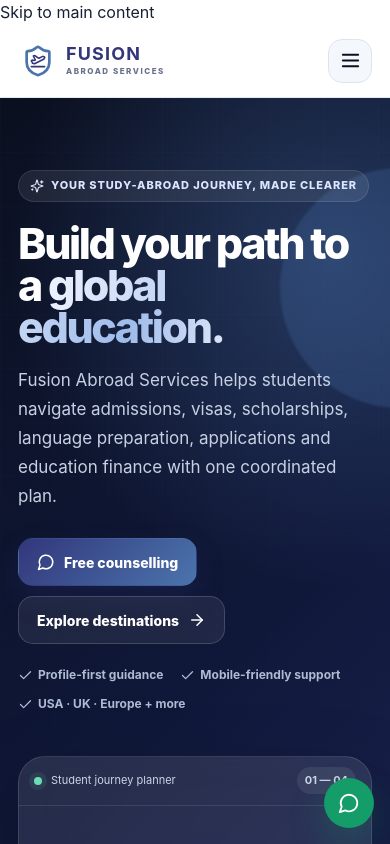
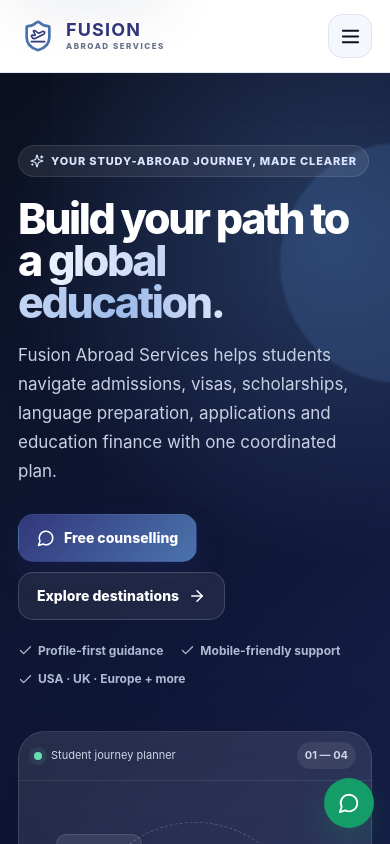
Before and after one commit to mkraja826/fusionvisa, a Next.js app: page / in a window 390 px wide. Shown: the top 844 px of the page. Built offline with nearby package versions, Linux system fonts and the light colour scheme.

Commit message:
ux: add focus visibility and mobile interaction polish

```diff
--- a/app/globals.css
+++ b/app/globals.css
@@ -31,6 +31,28 @@ body {
 a { color: inherit; text-decoration: none; }
 button, input { font: inherit; }
 button { cursor: pointer; }
+
+:focus-visible {
+  outline: 3px solid rgba(75, 116, 173, .72);
+  outline-offset: 3px;
+}
+
+.skip-link {
+  position: fixed;
+  z-index: 200;
+  top: 10px;
+  left: 10px;
+  padding: 10px 14px;
+  border-radius: 12px;
+  color: white;
+  background: var(--ink);
+  font-size: 13px;
+  font-weight: 800;
+  transform: translateY(-160%);
+  transition: transform .18s ease;
+  box-shadow: var(--shadow);
+}
+.skip-link:focus { transform: translateY(0); }
 svg { flex: 0 0 auto; }
 main { min-height: 70vh; }
 .shell { width: min(1180px, calc(100% - 36px)); margin: 0 auto; }
@@ -54,6 +76,7 @@ main { min-height: 70vh; }
 .desktop-nav, .desktop-cta { display: none; }
 .mobile-nav { position: relative; }
 .mobile-nav summary {
+  touch-action: manipulation;
   list-style: none; width: 44px; height: 44px; border-radius: 14px; display: grid; place-items: center;
   background: var(--cloud); color: var(--ink); border: 1px solid var(--line); cursor: pointer;
 }
@@ -74,10 +97,12 @@ main { min-height: 70vh; }
 
 .btn {
   display: inline-flex; align-items: center; justify-content: center; gap: 9px;
+  touch-action: manipulation;
   min-height: 48px; padding: 0 18px; border-radius: 15px; border: 1px solid transparent;
   font-size: 14px; font-weight: 800; transition: transform .2s ease, box-shadow .2s ease, background .2s ease;
 }
 .btn:hover { transform: translateY(-1px); }
+.btn:disabled { cursor: wait; opacity: .72; transform: none; }
 .btn-primary { color: white; background: linear-gradient(135deg, var(--primary), var(--blue)); box-shadow: 0 12px 28px rgba(50,55,123,.22); }
 .btn-primary:hover { box-shadow: 0 15px 34px rgba(50,55,123,.29); }
 .btn-ghost { border-color: var(--line); background: rgba(255,255,255,.62); }
```
